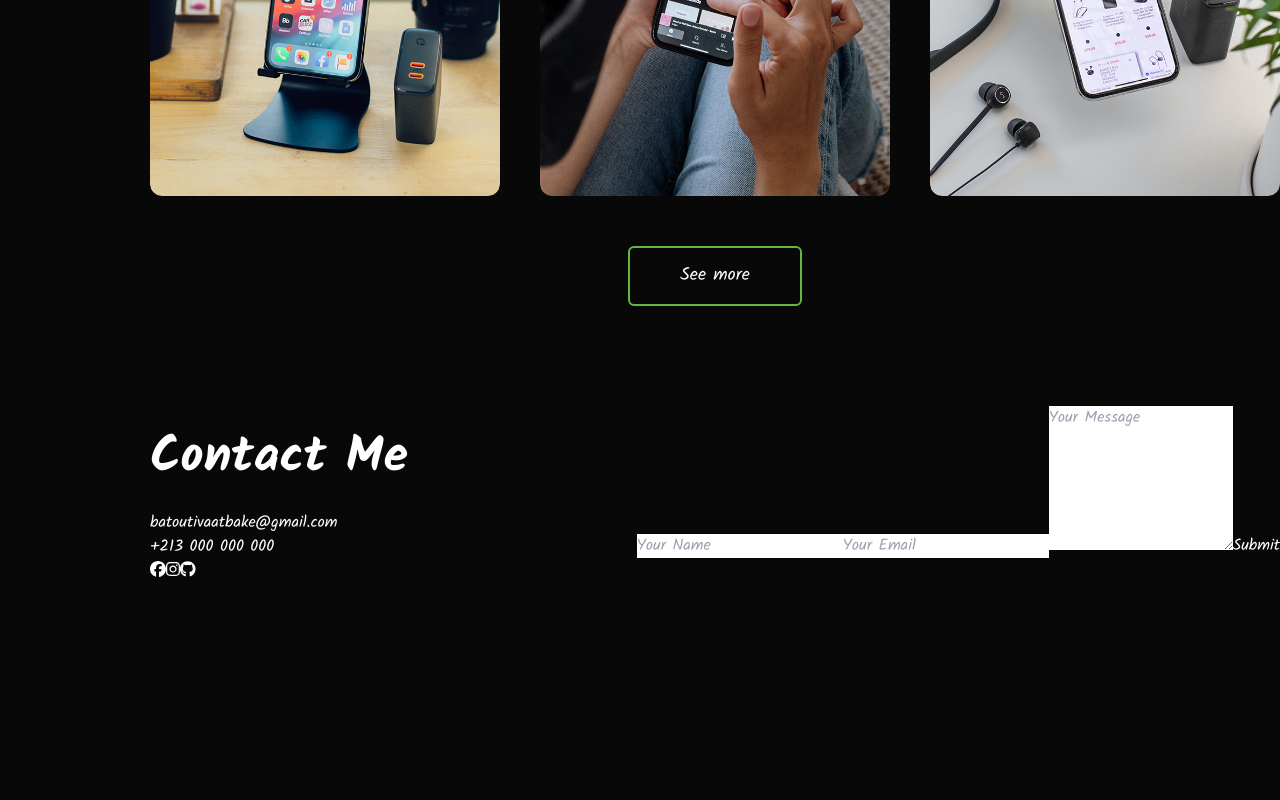
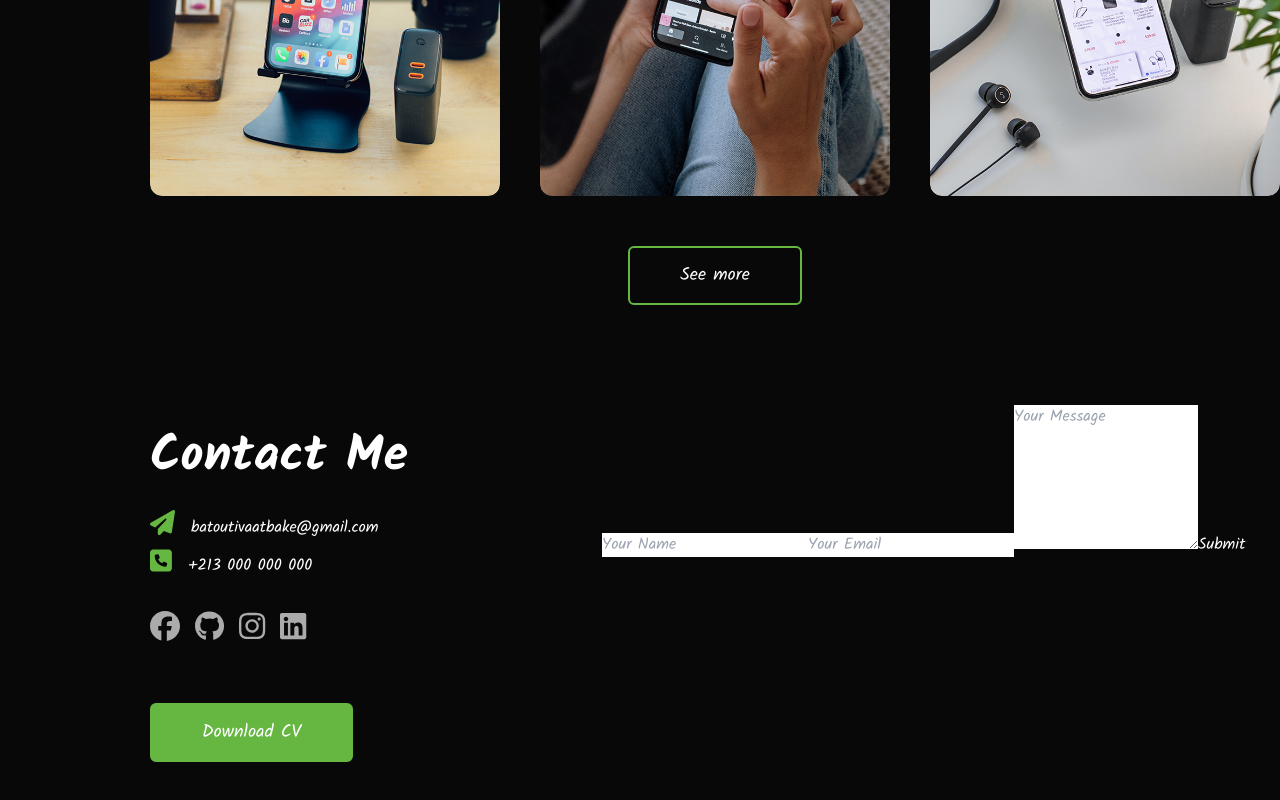
Before and after one commit to Batout-asma/react-portfolio, a React (Vite) app: page / in a window 1280 px wide. Shown: the part 2378-3178 px from the top of the page. Before the commit the page ends 2961 px from the top, so only its background shows below. Built offline with nearby package versions, Linux system fonts and the light colour scheme.

Commit message:
left part of contact page done

```diff
--- a/src/index.css
+++ b/src/index.css
@@ -139,6 +139,21 @@ h3 {
 }
 
 .btn {
+  margin-left: auto;
+  margin-right: auto;
+  margin-top: 50px;
+  margin-bottom: 50px;
+  display: block;
+  width: fit-content;
+  border-radius: 6px;
+  border-width: 2px;
+  border-style: solid;
+  border-color: #65b741;
+  padding-left: 50px;
+  padding-right: 50px;
+  padding-top: 14px;
+  padding-bottom: 14px;
+  font-size: 18px;
   transition: background 0.5s;
 }
 
@@ -148,3 +163,20 @@ h3 {
 }
 
 /* -- -------------- Contact -------------- -- */
+.social-icons a {
+  font-size: 30px;
+  margin-right: 15px;
+  color: #ababab;
+  display: inline-block;
+  transition: transform 0.5s;
+}
+
+.social-icons a:hover {
+  color: #65b741;
+  transform: translateY(-5px);
+}
+
+.btn.btn2 {
+  display: inline-block;
+  background: #65b741;
+}
--- a/src/pages/Contact.jsx
+++ b/src/pages/Contact.jsx
@@ -1,32 +1,45 @@
 import { FontAwesomeIcon } from "@fortawesome/react-fontawesome";
-import {
-  faFacebook,
-  faGithub,
-  faInstagram,
-} from "@fortawesome/free-brands-svg-icons";
 
 export default function Contact() {
   return (
     <div className="contact" id="Contact">
       <div className="container">
         <div className="row">
-          <div className="contact-left">
+          <div className="contact-left basis-[35%]">
             <h1 className="sub-title">Contact Me</h1>
-            <p>batoutivaatbake@gmail.com</p>
-            <p>+213 000 000 000</p>
-            <div className="social-icons">
-              <a href="">
-                <FontAwesomeIcon icon={faFacebook} className="" />
+            <p>
+              <FontAwesomeIcon
+                icon={["fas", "paper-plane"]}
+                className="mr-4 text-[25px] text-[#65B741]"
+              />
+              batoutivaatbake@gmail.com
+            </p>
+            <p className="mt-2">
+              <FontAwesomeIcon
+                icon={["fas", "square-phone"]}
+                className="mr-4 text-[25px] text-[#65B741]"
+              />
+              +213 000 000 000
+            </p>
+            <div className="social-icons mt-[30px]">
+              <a href="https://www.facebook.com/profile.php?id=100074857811104&locale=fr_FR">
+                <FontAwesomeIcon icon={["fab", "facebook"]} className="" />
+              </a>
+              <a href="https://github.com/Batout-asma">
+                <FontAwesomeIcon icon={["fab", "github"]} className="" />
               </a>
               <a href="https://www.instagram.com/batout_asma/">
-                <FontAwesomeIcon icon={faInstagram} className="" />
+                <FontAwesomeIcon icon={["fab", "instagram"]} className="" />
               </a>
-              <a href="https://github.com/Batout-asma">
-                <FontAwesomeIcon icon={faGithub} className="" />
+              <a href="https://www.linkedin.com/in/batout-asma-675887229/">
+                <FontAwesomeIcon icon={["fab", "linkedin"]} className="" />
               </a>
             </div>
+            <a href="" className="btn btn2">
+              Download CV
+            </a>
           </div>
-          <div className="contact-right">
+          <div className="contact-right basis-[60%]">
             <form>
               <input type="text" name="Name" placeholder="Your Name" required />
               <input
@@ -37,7 +50,7 @@ export default function Contact() {
               />
               <textarea
                 name="Message"
-                rows="6 "
+                rows="6"
                 placeholder="Your Message"
               ></textarea>
               <button type="submit">Submit</button>
--- a/src/pages/Portfolio.jsx
+++ b/src/pages/Portfolio.jsx
@@ -8,10 +8,7 @@ export default function Portfolio() {
           My Work
         </h1>
         <WorkList />
-        <a
-          href="#"
-          className="btn mx-auto my-[50px] block w-fit rounded-md border-[2px] border-solid border-[#65B741] px-[50px] py-[14px] text-lg"
-        >
+        <a href="#" className="btn">
           See more
         </a>
       </div>
--- a/src/utils/fontAwesome.js
+++ b/src/utils/fontAwesome.js
@@ -4,6 +4,8 @@ import {
   faCode,
   faCropSimple,
   faArrowUpRightFromSquare,
+  faPaperPlane,
+  faSquarePhone,
 } from "@fortawesome/free-solid-svg-icons";
 import {
   faAppStore,
@@ -11,6 +13,7 @@ import {
   faInstagram,
   faGithub,
   faTelegram,
+  faLinkedin,
 } from "@fortawesome/free-brands-svg-icons";
 
 library.add(
@@ -22,4 +25,7 @@ library.add(
   faInstagram,
   faGithub,
   faTelegram,
+  faPaperPlane,
+  faSquarePhone,
+  faLinkedin,
 );
```
